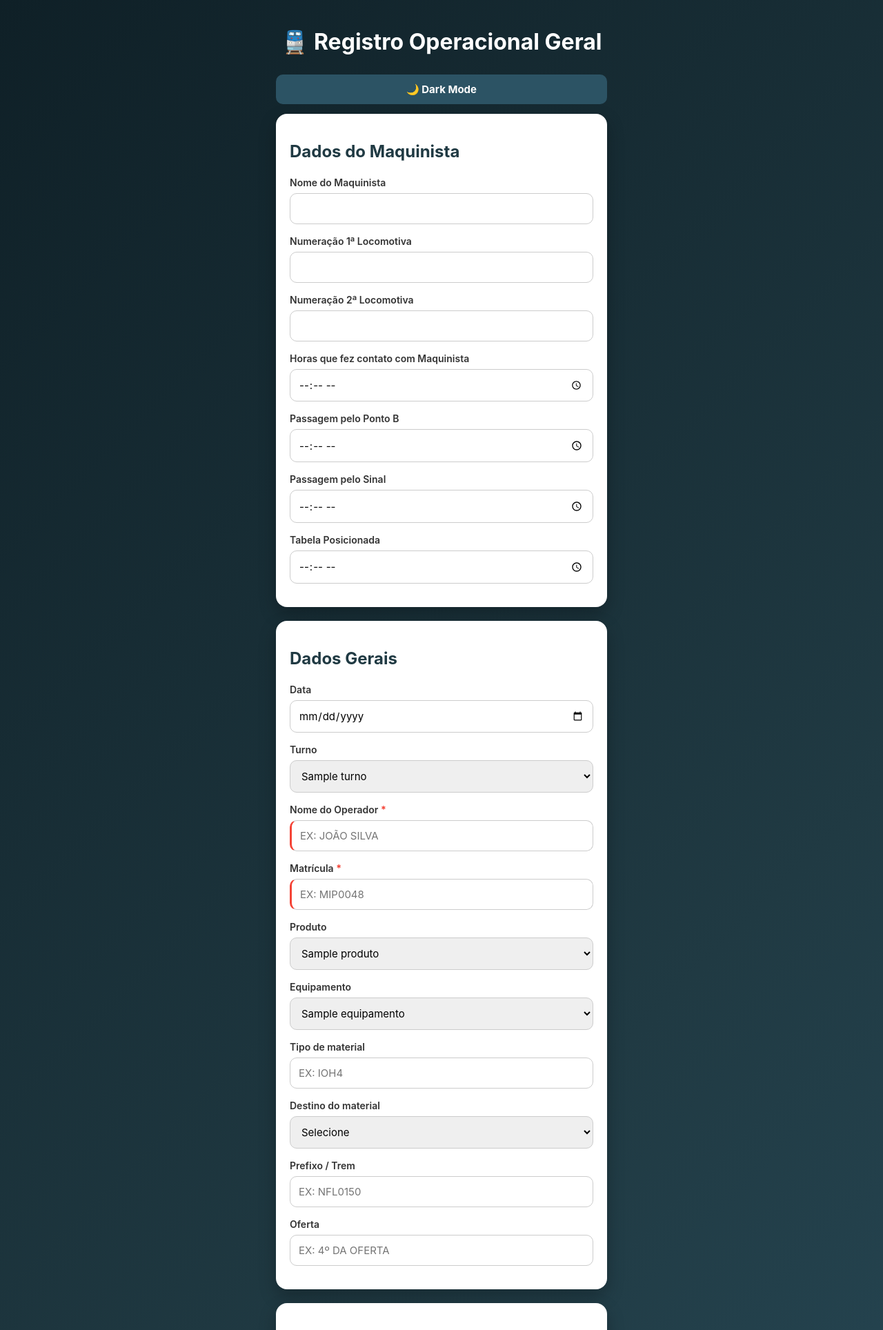
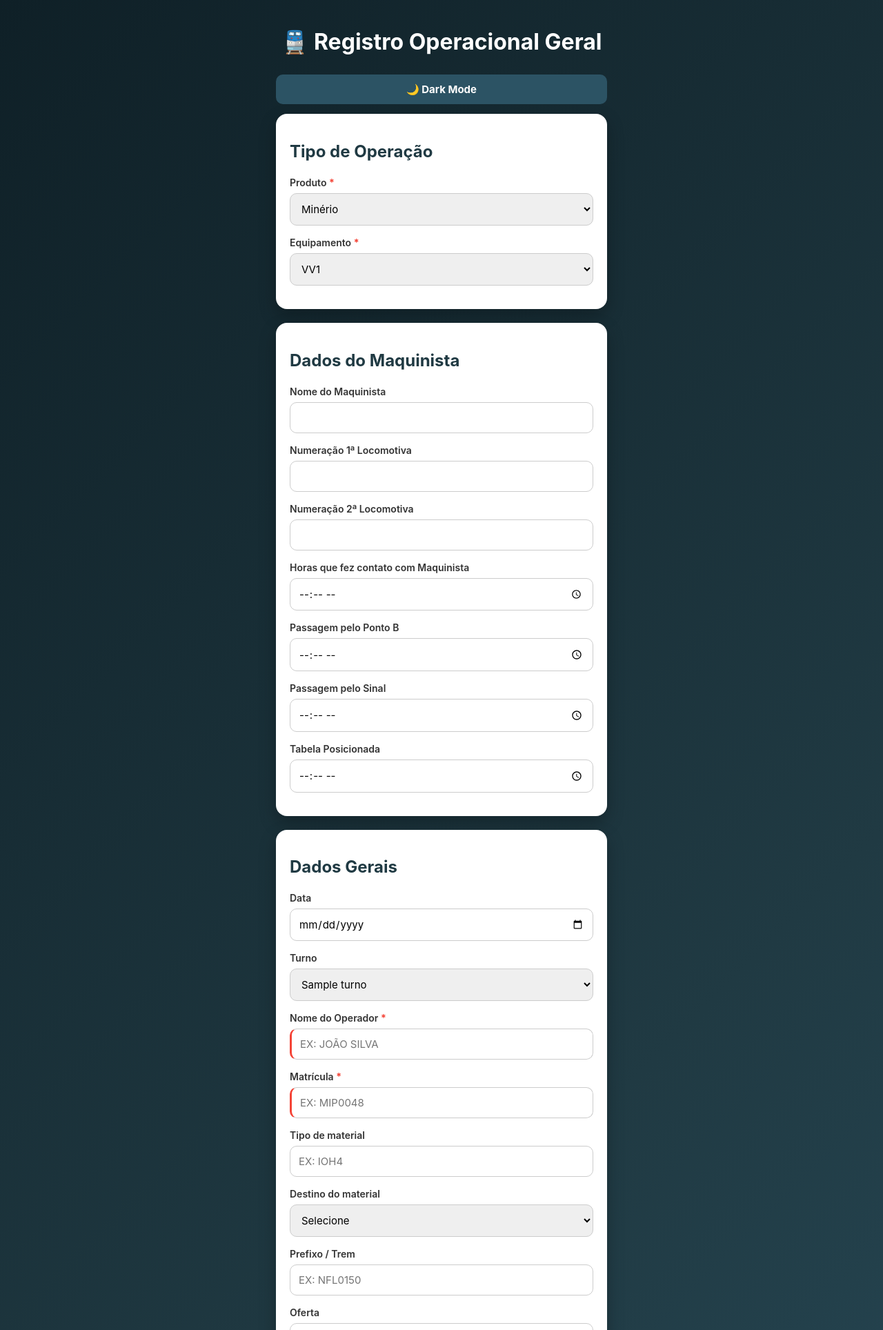
Before and after one commit to allancorreaz/registro-operacional, a Flask app: template templates/index.html in a window 1280 px wide. Shown: the top 1928 px of the page at 69% size. Run offline with Flask 3, Linux system fonts and the light colour scheme; the template is opened without the code that fills it: most values are stand-ins (such as "Sample title", 1, 10 or a date in 2020); some libraries are stand-ins or nearby versions.

Commit message:
feat: reestruturar produto/equipamento, adicionar categoria carvão/coque, TMD/TMC dinâmico

```diff
--- a/static/script.js
+++ b/static/script.js
@@ -20,6 +20,54 @@ function toUpperSafe(valor) {
     return valor ? valor.toUpperCase() : valor;
 }
 
+/* ===== EQUIPAMENTOS POR PRODUTO ===== */
+const equipamentosMinério = ["VV1", "VV2", "VV3", "E3", "E4", "ER1A", "ER2"];
+const equipamentosCarvao = ["ECV"];
+const recuperadorasCarvao = ["R5", "R1A"];
+
+function atualizarEquipamentos() {
+    const produto = document.getElementById("produto").value;
+    const selectEquip = document.getElementById("equipamento");
+
+    selectEquip.innerHTML = "";
+
+    const equipamentos = produto === "Carvão" ? equipamentosCarvao : equipamentosMinério;
+
+    equipamentos.forEach(eq => {
+        const opt = document.createElement("option");
+        opt.value = eq;
+        opt.textContent = eq;
+        selectEquip.appendChild(opt);
+    });
+
+    controleEquipamento();
+}
+
+function controleEquipamento() {
+    const equipamento = document.getElementById("equipamento").value;
+    const sinalContainer = document.getElementById("sinalContainer");
+
+    // ECV não tem passagem pelo sinal
+    if (equipamento === "ECV") {
+        sinalContainer.style.display = "none";
+    } else {
+        sinalContainer.style.display = "block";
+    }
+}
+
+// Atualizar placeholder do tipo de material com base na categoria
+function atualizarTiposMaterial(selectCategoria) {
+    const row = selectCategoria.closest('.material-carvao-row');
+    const inputTipo = row.querySelector('.carvao-tipo-material');
+    const categoria = selectCategoria.value;
+
+    if (categoria === "CARVAO") {
+        inputTipo.placeholder = "Ex: MU, OG";
+    } else {
+        inputTipo.placeholder = "Ex: CCM, KL, KIN";
+    }
+}
+
 /* ===== CONTROLES DE VISIBILIDADE ===== */
 
 function controleDestino() {
@@ -35,6 +83,8 @@ function controleProduto() {
     const produto = document.getElementById("produto").value;
     const minerioExtra = document.getElementById("minerioExtra");
     const carvaoExtra = document.getElementById("carvaoExtra");
+
+    atualizarEquipamentos();
 
     if (produto === "Carvão") {
         minerioExtra.style.display = "none";
@@ -105,7 +155,8 @@ document.addEventListener("DOMContentLoaded", function() {
         assumiuFalha.addEventListener("change", controleFalhaAssumida);
     }
 
-    // Inicializar controle de produto
+    // Inicializar equipamentos e controles
+    atualizarEquipamentos();
     controleProduto();
 });
 
@@ -159,6 +210,15 @@ function adicionarMaterialCarvao() {
             <button type="button" class="btn-remover" onclick="this.parentElement.parentElement.remove()">✕</button>
         </div>
 
+        <label>Categoria do Material</label>
+        <select class="carvao-categoria" onchange="atualizarTiposMaterial(this)">
+            <option value="CARVAO">Carvão</option>
+            <option value="COQUE">Coque</option>
+        </select>
+
+        <label>Tipo de Material (sigla)</label>
+        <input type="text" class="carvao-tipo-material" placeholder="Ex: MU, OG (carvão) ou CCM, KL (coque)">
+
         <label>Pátio de origem</label>
         <input type="text" class="carvao-patio" placeholder="Ex: Pátio 0">
 
@@ -169,11 +229,7 @@ function adicionarMaterialCarvao() {
         <select class="carvao-recuperadora">
             <option value="R5">R5</option>
             <option value="R1A">R1A</option>
-            <option value="E1">E1</option>
         </select>
-
-        <label>Tipo de material</label>
-        <input type="text" class="carvao-tipo-material" placeholder="Ex: CCM, KIN, PC">
 
         <label>Ação (zerar/completar)</label>
         <select class="carvao-acao">
@@ -331,6 +387,7 @@ function calcular() {
     const materiaisCarvao = [];
     document.querySelectorAll(".material-carvao-row").forEach(row => {
         materiaisCarvao.push({
+            categoria: row.querySelector(".carvao-categoria")?.value || "CARVAO",
             patio: toUpperSafe(row.querySelector(".carvao-patio")?.value) || "",
             baliza: toUpperSafe(row.querySelector(".carvao-baliza")?.value) || "",
             recuperadora: row.querySelector(".carvao-recuperadora")?.value || "",
@@ -488,7 +545,7 @@ ${tabelaPartidaHTML}
 
 🕐 Início: ${dados.inicio || "—"}<br>
 🕚 Término: ${dados.termino || "—"}<br>
-⏱ TMD/C: ${dados.termino ? formatarTempo(data.tmd) : "—"}<br>
+⏱ ${dados.equipamento.startsWith("VV") ? "TMD" : "TMC"}: ${dados.termino ? formatarTempo(data.tmd) : "—"}<br>
 ⛔ Impactos Totais: ${formatarTempo(data.impactos_total)}<br>
 ✅ Hora Efetiva: ${dados.termino ? formatarTempo(data.hora_efetiva) : "—"}<br><br>
 
@@ -520,12 +577,13 @@ function gerarResultadoCarvao(dados, data) {
     if (dados.materiais_carvao && dados.materiais_carvao.length > 0) {
         dados.materiais_carvao.forEach((mat, i) => {
             if (mat.tipo_material) {
+                const categoriaNome = mat.categoria === "COQUE" ? "Coque" : "Carvão";
                 materiaisHTML += `
-<div style="border-left: 3px solid #ffa500; padding-left: 10px; margin: 10px 0;">
+<div style="border-left: 3px solid #ffa500; padding-left: 10px; margin: 15px 0;">
 📍 ${mat.patio} - ${mat.baliza}<br>
 📍 ${mat.recuperadora}<br><br>
 
-📦 ${mat.tipo_material} (${mat.acao})<br><br>
+📦 ${categoriaNome}: ${mat.tipo_material} (${mat.acao})<br><br>
 
 ⚖️ <strong>Peso ECV:</strong> ${mat.peso_ecv || "—"} t<br>
 ⚖️ <strong>Peso ${mat.recuperadora}:</strong> ${mat.peso_recup || "—"} t<br>
@@ -552,8 +610,7 @@ ${mat.hora_inicio ? `⏳ ${mat.hora_inicio} → ${mat.hora_fim || "—"}<br>` :
 🚂 Locomotivas: ${dados.loc1} / ${dados.loc2}<br>
 🕐 Contato com Maquinista: ${dados.horas_maquinista}<br>
 📍 Passagem Ponto B: ${dados.ponto_b}<br>
-🚦 Passagem pelo Sinal: ${dados.sinal}<br>
-📋 Tabela Posicionada: ${dados.tabela_posicionada}<br><br>
+ Tabela Posicionada: ${dados.tabela_posicionada}<br><br>
 
 ${materiaisHTML}
 
--- a/static/style.css
+++ b/static/style.css
@@ -340,12 +340,25 @@ button:hover {
     border-left: 4px solid #ffa500;
     border-radius: 10px;
     padding: 15px;
-    margin-bottom: 15px;
+    margin-bottom: 25px;
 }
 
 .dark-mode .material-carvao-row {
     background: #2a2a1a;
     border-left-color: #ffa500;
+}
+
+.material-carvao-row:last-child {
+    margin-bottom: 10px;
+}
+
+.carvao-categoria {
+    background: #ffe0b2;
+    font-weight: 600;
+}
+
+.dark-mode .carvao-categoria {
+    background: #3d3d1a;
 }
 
 .material-header {
--- a/templates/index.html
+++ b/templates/index.html
@@ -11,10 +11,26 @@
 
 <div class="container">
     <h1>🚆 Registro Operacional Geral</h1>
-        <!-- BOTÃO DARK MODE -->
+
+    <!-- BOTÃO DARK MODE -->
     <button onclick="toggleDarkMode()">🌙 Dark Mode</button>
 
     <!-- NOVOS CAMPOS -->
+    <div class="card">
+        <h2>Tipo de Operação</h2>
+
+        <label>Produto <span class="obrigatorio">*</span></label>
+        <select id="produto" onchange="controleProduto()">
+            <option value="Minério">Minério</option>
+            <option value="Carvão">Carvão</option>
+        </select>
+
+        <label>Equipamento <span class="obrigatorio">*</span></label>
+        <select id="equipamento" onchange="controleEquipamento()">
+            <!-- Preenchido via JavaScript -->
+        </select>
+    </div>
+
     <div class="card">
         <h2>Dados do Maquinista</h2>
 
@@ -33,8 +49,10 @@
         <label>Passagem pelo Ponto B</label>
         <input type="time" id="ponto_b">
 
-        <label>Passagem pelo Sinal</label>
-        <input type="time" id="sinal">
+        <div id="sinalContainer">
+            <label>Passagem pelo Sinal</label>
+            <input type="time" id="sinal">
+        </div>
 
         <label>Tabela Posicionada</label>
         <input type="time" id="tabela_posicionada">
@@ -60,22 +78,8 @@
         <label>Matrícula <span class="obrigatorio">*</span></label>
         <input type="text" id="matricula" placeholder="Ex: MIP0048" required>
 
-        <label>Produto</label>
-        <select id="produto" onchange="controleProduto()">
-            {% for p in produtos %}
-            <option>{{ p }}</option>
-            {% endfor %}
-        </select>
-
         <!-- CAMPOS PARA MINÉRIO -->
         <div id="minerioExtra">
-            <label>Equipamento</label>
-            <select id="equipamento">
-                {% for e in equipamentos %}
-                <option>{{ e }}</option>
-                {% endfor %}
-            </select>
-
             <label>Tipo de material</label>
             <input type="text" id="tipo_material" placeholder="Ex: IOH4">
 
@@ -84,7 +88,7 @@
                 <option value="">Selecione</option>
                 <option value="PATIO">Pátio</option>
                 <option value="BORDO">Bordo</option>
-                <option value="PARTIDA">Tabela Partida (Pátio + Bordo)</option>
+                <option value="PARTIDA">Tabela Dividida/Fracionada</option>
             </select>
 
             <div id="patioExtra" style="display:none;">
@@ -95,9 +99,9 @@
                 <input type="text" id="baliza" placeholder="Ex: 31-39 E3">
             </div>
 
-            <!-- TABELA PARTIDA (PÁTIO + BORDO) -->
+            <!-- TABELA DIVIDIDA/FRACIONADA (PÁTIO + BORDO) -->
             <div id="tabelaPartidaExtra" style="display:none;">
-                <h3>📊 Tabela Partida</h3>
+                <h3>📊 Tabela Dividida/Fracionada</h3>
 
                 <div class="partida-secao">
                     <label><strong>Vagões para Pátio</strong></label>
@@ -131,20 +135,7 @@
 
         <!-- CAMPOS ESPECÍFICOS PARA CARVÃO -->
         <div id="carvaoExtra" style="display:none;">
-            <h3>⚫ Carregamento de Carvão</h3>
-
-            <label>Equipamento Principal</label>
-            <select id="equipamento_carvao">
-                <option value="ECV">ECV</option>
-            </select>
-
-            <label>Recuperadora auxiliar</label>
-            <select id="recuperadora_carvao">
-                <option value="">Nenhuma</option>
-                <option value="R5">R5</option>
-                <option value="R1A">R1A</option>
-                <option value="E1">E1</option>
-            </select>
+            <h3>⚫ Carregamento de Carvão/Coque</h3>
 
             <!-- MATERIAIS DO CARVÃO (DINÂMICO) -->
             <div id="materiaisCarvaoContainer"></div>
```
